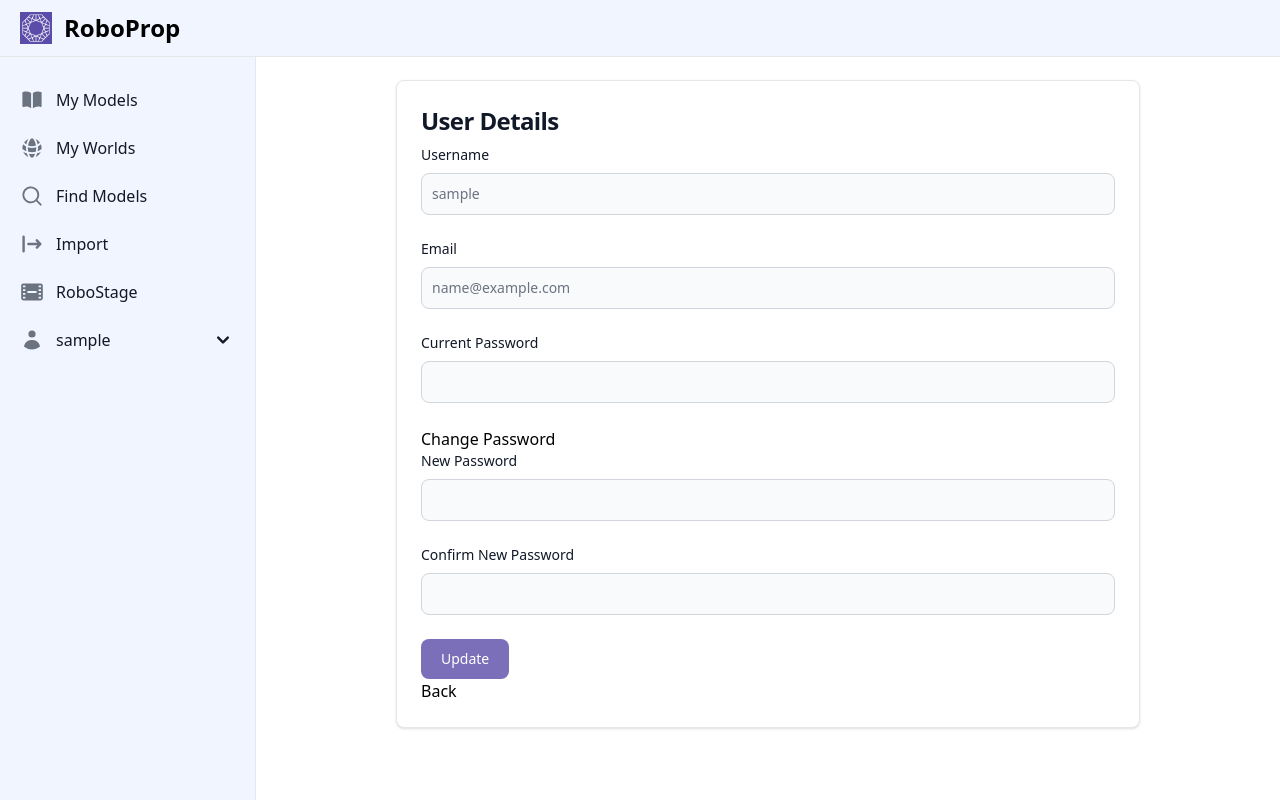
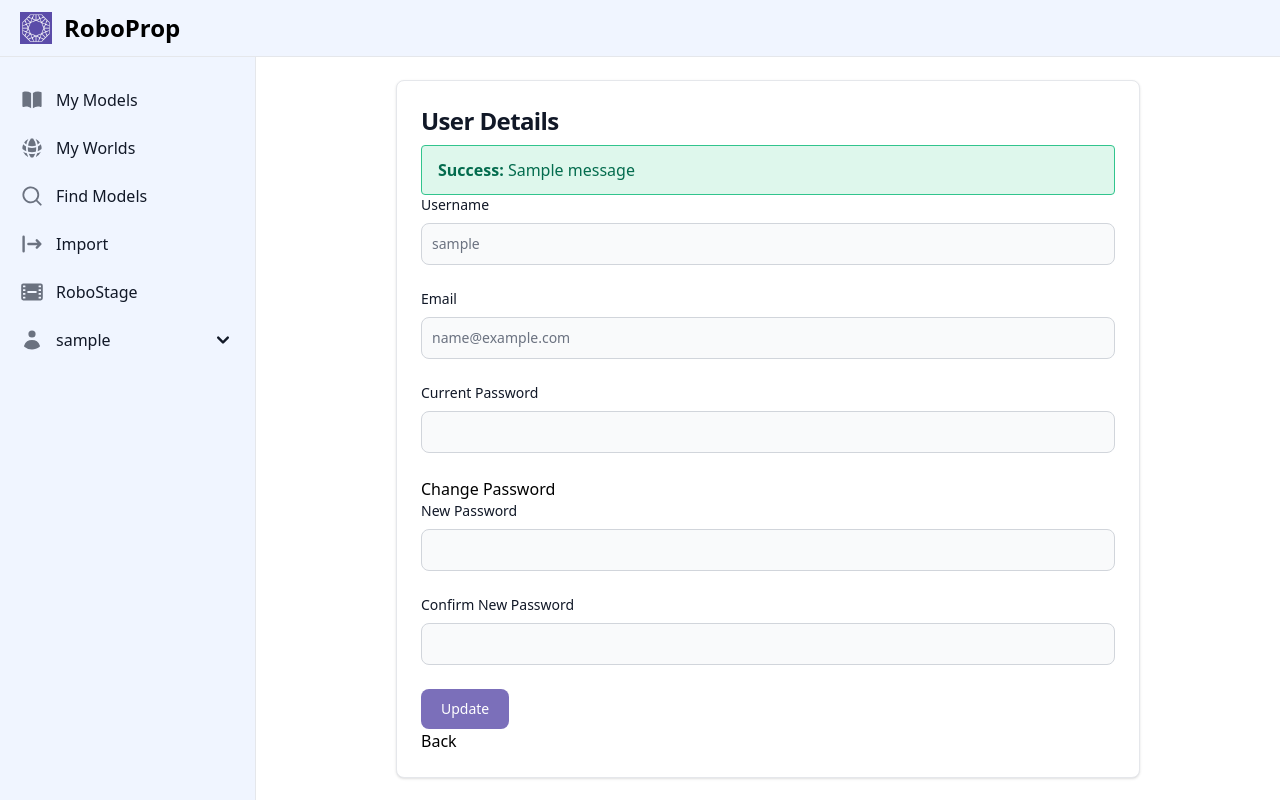
Before and after one commit to art-e-fact/RoboProp, a Django app: page /settings/ in a window 1280 px wide. Run offline with Django 4.2, Linux system fonts and the light colour scheme; a user stored in the database is signed in; tables that the repository leaves empty hold one stand-in row (values such as "Sample post"); one stand-in notice (Sample message) is shown; style sheets or scripts are compiled from the project's sources; some libraries are stand-ins or nearby versions.

Commit message:
success messages block

```diff
--- a/roboprop_client/views.py
+++ b/roboprop_client/views.py
@@ -161,6 +161,11 @@ def login(request):
     return render(request, "login.html")
 
 
+def logout(request):
+    auth.logout(request)
+    return redirect("login")
+
+
 def register(request):
     if request.method == "POST":
         username = request.POST["username"]
@@ -184,11 +189,6 @@ def register(request):
             return render(request, "register.html", {"error_message": error_message})
 
     return render(request, "register.html")
-
-
-def logout(request):
-    auth.logout(request)
-    return redirect("login")
 
 
 @login_required
--- a/templates/user-settings.html
+++ b/templates/user-settings.html
@@ -16,6 +16,11 @@
                 {% elif message.tags == 'warning' %}
                     <div class="bg-yellow-100 border border-yellow-400 text-yellow-700 px-4 py-3 rounded relative" role="alert">
                         <strong class="font-bold">Warning:</strong>
+                        <span class="block sm:inline">{{ message }}</span>
+                    </div>
+                {% elif message.tags == 'success' %}
+                    <div class="bg-green-100 border border-green-400 text-green-700 px-4 py-3 rounded relative" role="alert">
+                        <strong class="font-bold">Success:</strong>
                         <span class="block sm:inline">{{ message }}</span>
                     </div>
                 {% endif %}
```
